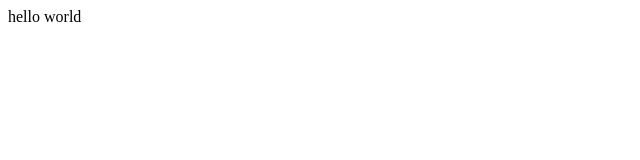
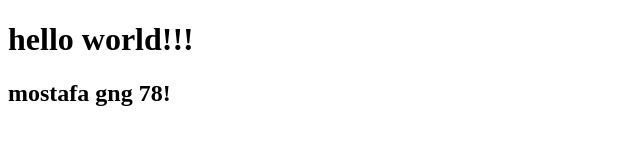
Before and after one commit to 2mostafa0/cs50xiran, a plain HTML site: page index.html in a window 1280 px wide. Shown: the whole page, without its empty margins (0-640 px from the left). Drawn offline with Linux system fonts and the light colour scheme.

Commit message:
created tag h2

```diff
--- a/index.html
+++ b/index.html
@@ -7,7 +7,8 @@
     <title>Document</title>
 </head>
 <body>
-    hello world
+    <h1>hello world!!!</h1>
     <h1 style="color : red , text-align = center"></h1>
+    <h2>mostafa gng 78!</h2>
 </body>
 </html>
```
